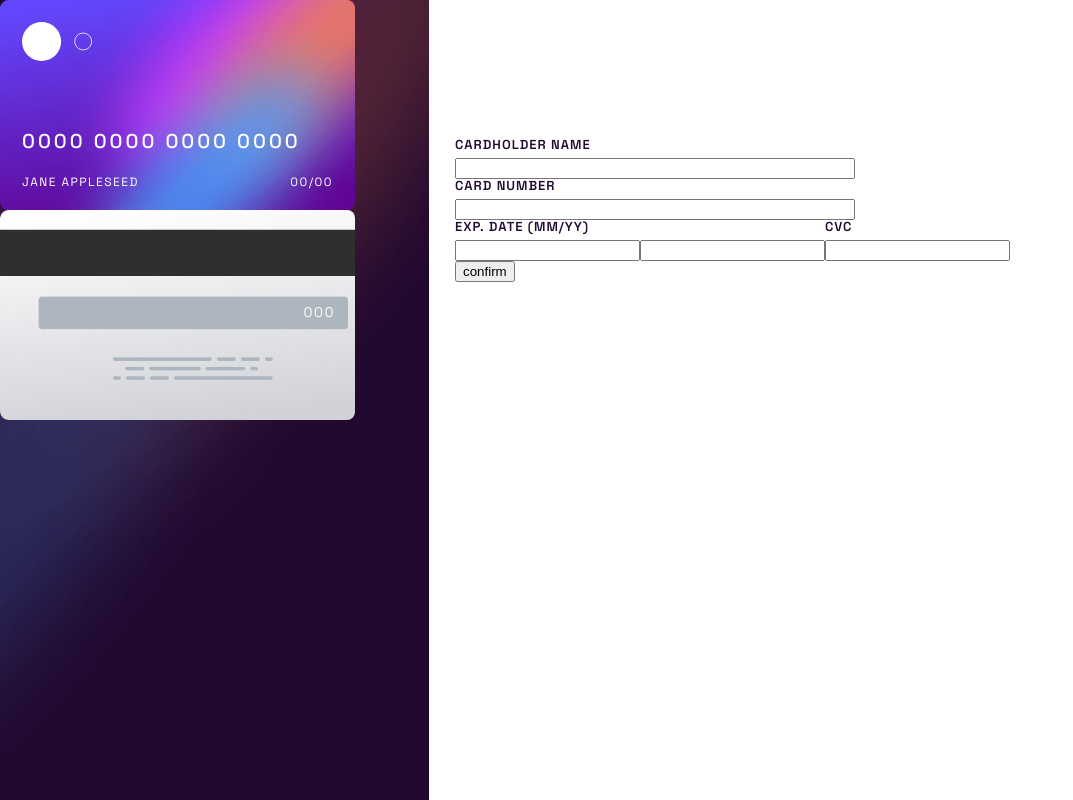
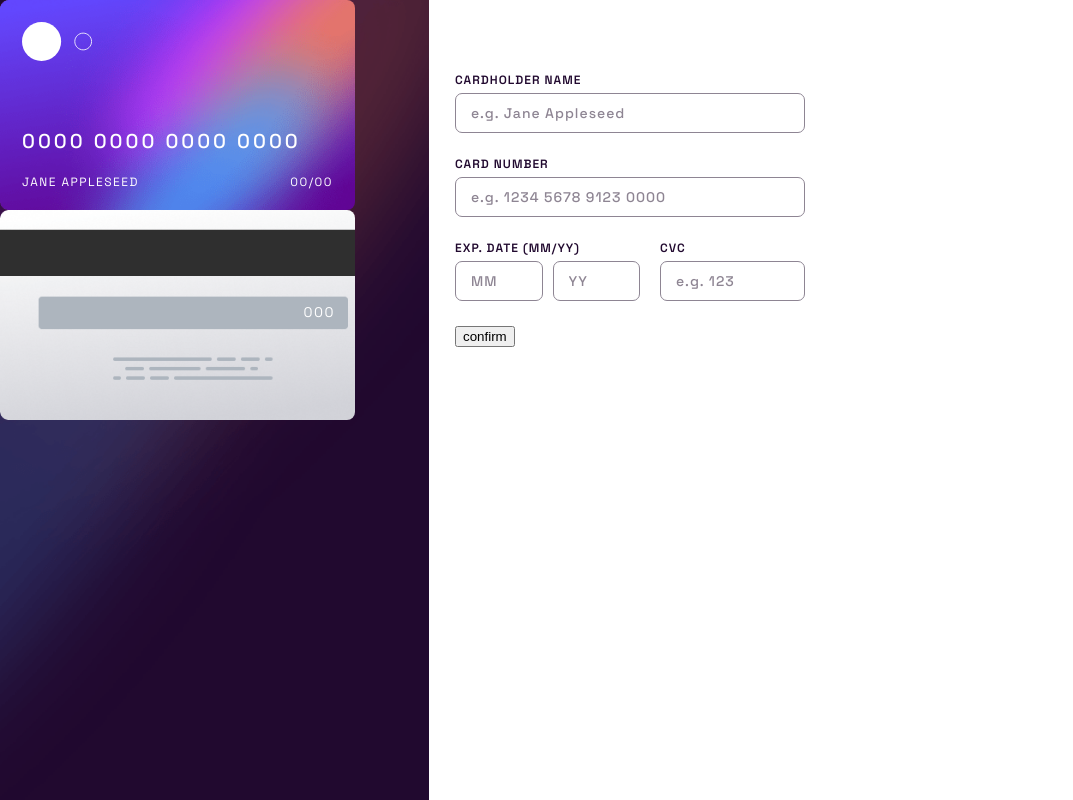
Before and after one commit to gigaamiridze/interactive-card-details-form, a React (Vite) app: page / in a window 1280 px wide. Shown: the whole page, without its empty margins (0-1073 px from the left). Built offline with nearby package versions, Linux system fonts and the light colour scheme.

Commit message:
Added styles of input fields

```diff
--- a/src/assets/css/global.css
+++ b/src/assets/css/global.css
@@ -140,23 +140,53 @@ body #root .App .flex-container {
 }
 
 form {
-  max-width: 400px;
+  max-width: 350px;
   width: 100%;
 }
 form .form-group {
   display: flex;
   flex-direction: column;
+  margin-bottom: 25px;
 }
 form .form-group label {
-  font-size: 13px;
+  font-size: 12px;
   color: hsl(278deg, 68%, 11%);
   text-transform: uppercase;
   font-weight: 600;
   letter-spacing: 1px;
 }
 form .form-group input {
+  width: 100%;
+  height: 40px;
+  font-size: 14px;
+  color: hsl(278deg, 68%, 11%);
+  text-transform: capitalize;
+  font-weight: 500;
+  font-family: "Space Grotesk", sans-serif;
+  letter-spacing: 1px;
+  border-radius: 7px;
+  padding: 0 15px;
   margin-top: 7px;
+  border: none;
+  outline: none;
+  border-width: 1px;
+  border-style: solid;
+  border-color: hsl(279deg, 6%, 55%);
 }
-form .form-group .flex-box {
+form .form-group input::placeholder {
+  color: hsl(279deg, 6%, 55%);
+  text-transform: none;
+}
+form .form-group .wrapper-box {
   display: flex;
+  justify-content: space-between;
+  align-items: center;
+  column-gap: 20px;
 }
+form .form-group .wrapper-box label:first-child {
+  width: 83%;
+}
+form .form-group .wrapper-box .flex-box {
+  display: flex;
+  column-gap: 10px;
+}
--- a/src/components/CardForm/CardForm.tsx
+++ b/src/components/CardForm/CardForm.tsx
@@ -5,22 +5,22 @@ function CardForm() {
     <form>
       <div className='form-group'>
         <label htmlFor="name">cardholder name</label>
-        <input type="text" name="name" id="name" />
+        <input type="text" placeholder="e.g. Jane Appleseed" name="name" id="name" />
       </div>
       <div className='form-group'>
         <label htmlFor="card-number">card number</label>
-        <input type="text" name="card-number" id="card-number" />
+        <input type="text" placeholder="e.g. 1234 5678 9123 0000" name="card-number" id="card-number" />
       </div>
       <div className='form-group'>
-        <div className='flex-box'>
+        <div className='wrapper-box'>
           <label htmlFor="exp-date">exp. date (MM/YY)
             <div className='flex-box'>
-              <input type="text" name="exp-date" id="exp-date" />
-              <input type="text" name="exp-date" id="exp-date" />
+              <input type="text" placeholder="MM" name="exp-date" id="exp-date" />
+              <input type="text" placeholder="YY" name="exp-date" id="exp-date" />
             </div>
           </label>
           <label htmlFor="cvc">cvc
-            <input type="text" name="cvc" id="cvc" />
+            <input type="text" placeholder="e.g. 123" name="cvc" id="cvc" />
           </label>
         </div>
       </div>
--- a/src/components/CardForm/_styles.scss
+++ b/src/components/CardForm/_styles.scss
@@ -1,23 +1,50 @@
 form {
-  max-width: 400px;
+  max-width: 350px;
   width: 100%;
 
   .form-group {
     display: flex;
     flex-direction: column;
+    margin-bottom: 25px;
 
     label {
-      @include textProperty(13px, $veryDarkViolet, uppercase);
+      @include textProperty(12px, $veryDarkViolet, uppercase);
       font-weight: $semiBold;
       letter-spacing: 1px;
     }
 
     input {
+      width: 100%;
+      height: 40px;
+      @include textProperty(14px, $veryDarkViolet, capitalize);
+      font-weight: $medium;
+      font-family: $spaceGrotesk;
+      letter-spacing: 1px;
+      border-radius: 7px;
+      padding: 0 15px;
       margin-top: 7px;
+      border: none;
+      outline: none;
+      @include border(1px, solid, $darkGrayishViolet);
+
+      &::placeholder {
+        color: $darkGrayishViolet;
+        text-transform: none;
+      }
     }
 
-    .flex-box {
-      display: flex;
+    .wrapper-box {
+      @include flexProperty(space-between, center);
+      column-gap: 20px;
+
+      label:first-child {
+        width: 83%;
+      }
+
+      .flex-box {
+        display: flex;
+        column-gap: 10px;
+      }
     }
   }
 }
```
